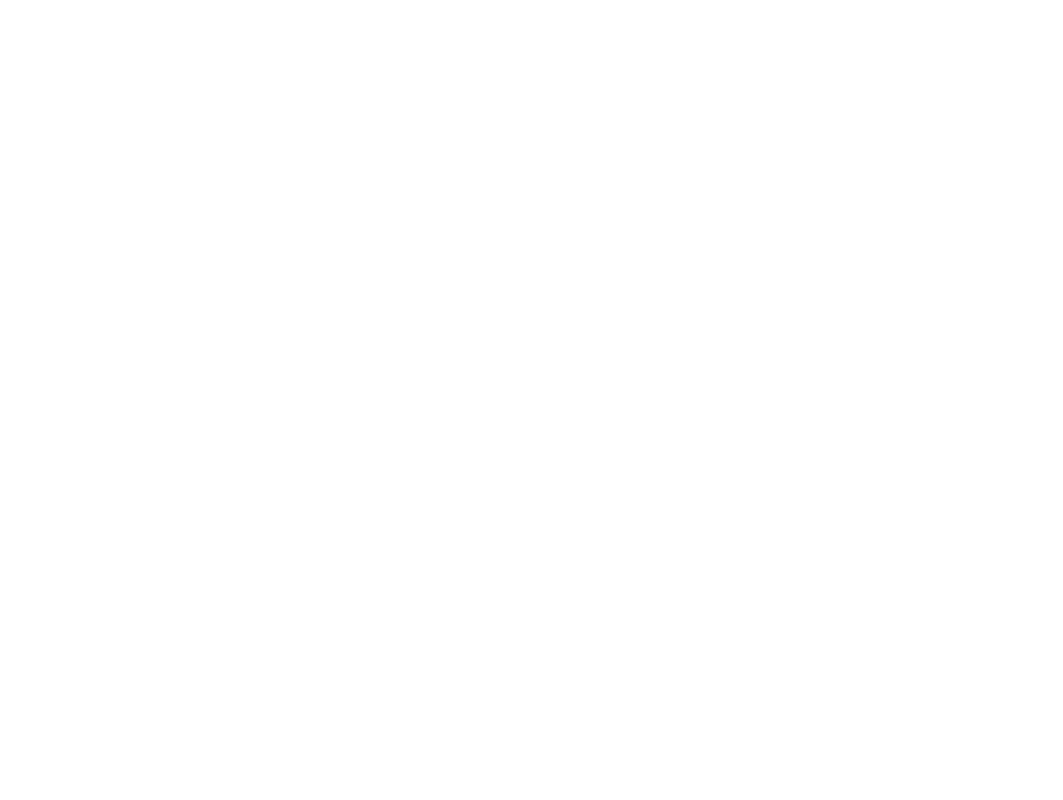
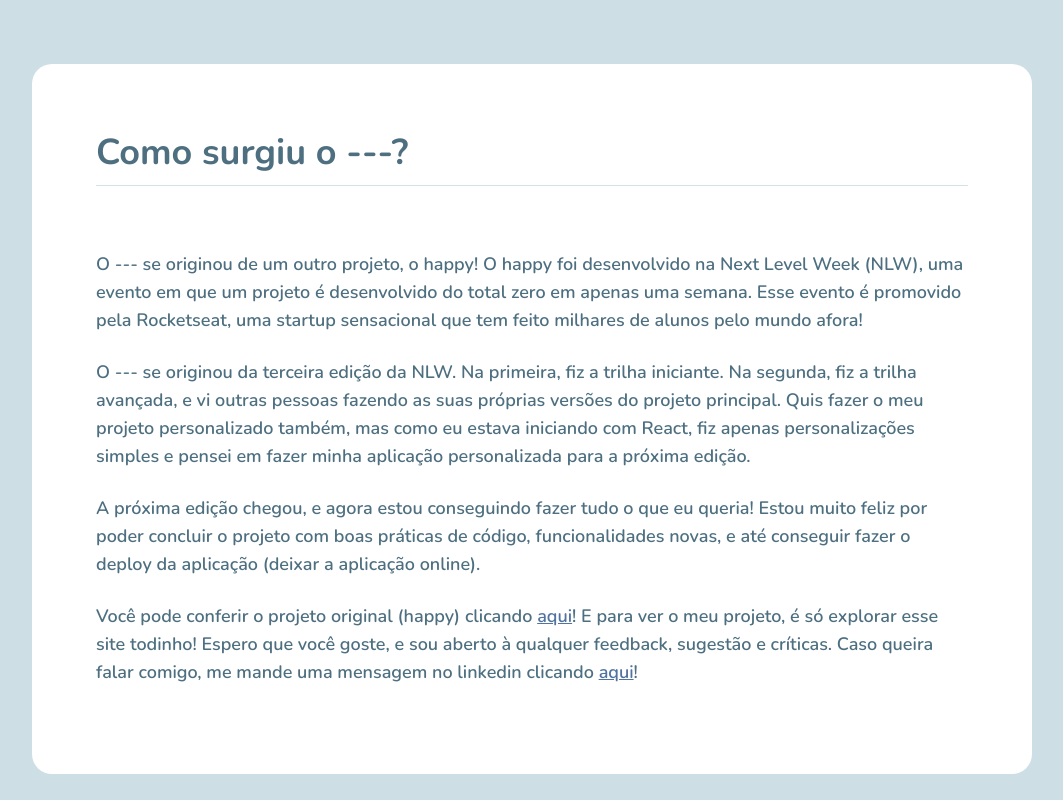
Before and after one commit to juniorklawa/happy, a React (Create React App) app in the folder web/: page /about in a window 1280 px wide. Shown: the whole page, without its empty margins (108-1171 px from the left). Built offline with nearby package versions, Linux system fonts and the light colour scheme; the HTML template or start-up script is replaced by a standard one.

Commit message:
Add routes for Projects List and About pages

```diff
--- a/web/src/routes/index.tsx
+++ b/web/src/routes/index.tsx
@@ -3,6 +3,8 @@
 
 import Landing from '../pages/Landing';
 import ProjectsMap from '../pages/ProjectsMap';
+import ProjectsList from '../pages/ProjectsList';
+import About from '../pages/About';
 
 // eslint-disable-next-line @typescript-eslint/explicit-module-boundary-types
 // eslint-disable-next-line @typescript-eslint/explicit-function-return-type
@@ -12,6 +14,8 @@
       <Switch>
         <Route path="/" exact component={Landing} />
         <Route path="/map" component={ProjectsMap} />
+        <Route path="/list" component={ProjectsList} />
+        <Route path="/about" component={About} />
       </Switch>
     </BrowserRouter>
   );
```
